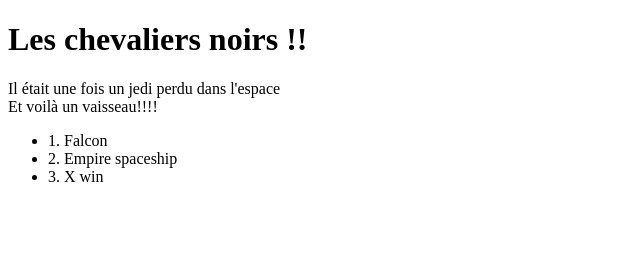
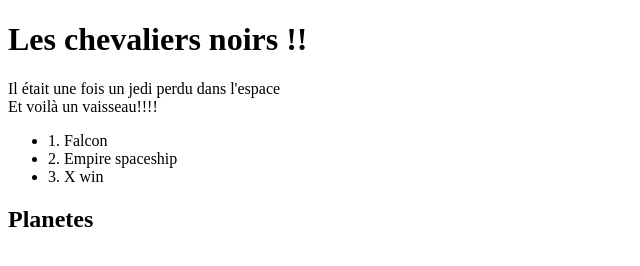
Before and after one commit to marleneroux/formation-git, a plain HTML site: page index.html in a window 1280 px wide. Shown: the whole page, without its empty margins (0-640 px from the left). Drawn offline with Linux system fonts and the light colour scheme.

Commit message:
feat: head 2 added

```diff
--- a/index.html
+++ b/index.html
@@ -21,5 +21,10 @@
         <li>3. X win</li>
         </li>
     </ul>
+    <div>
+        <h2>
+            Planetes
+        </h2>
+    </div>
 </body>
 </html>
```
